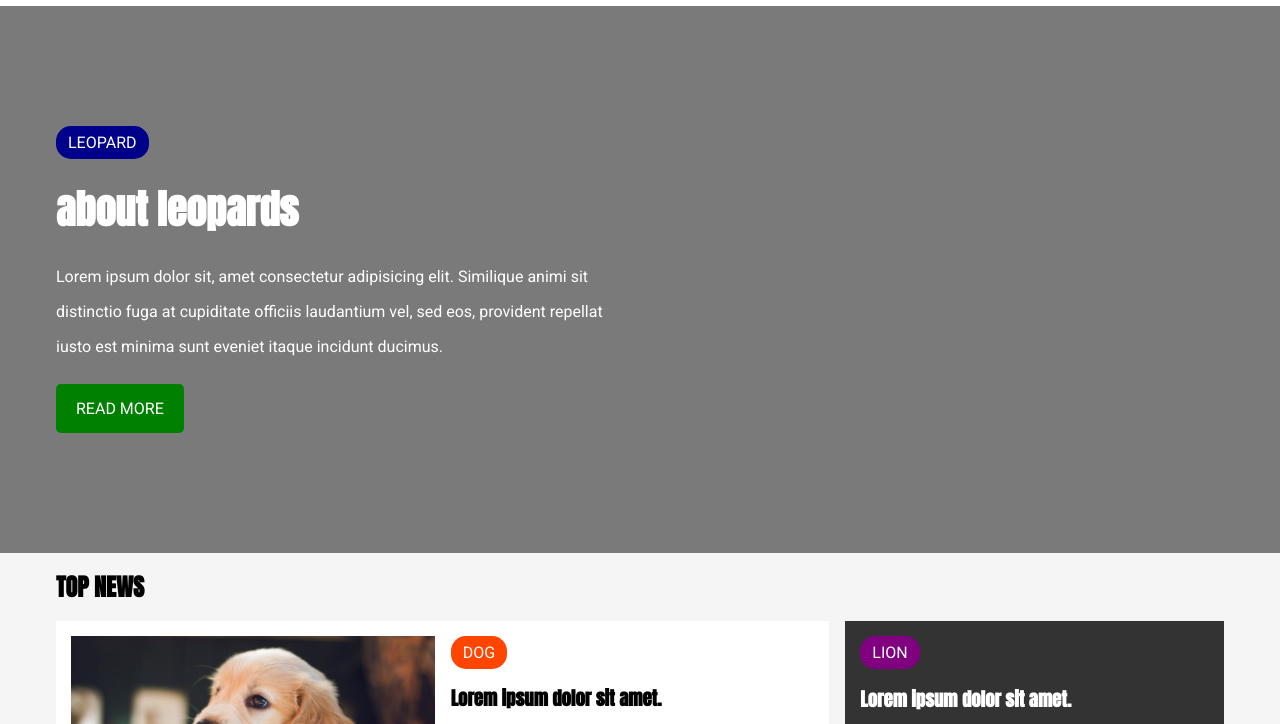
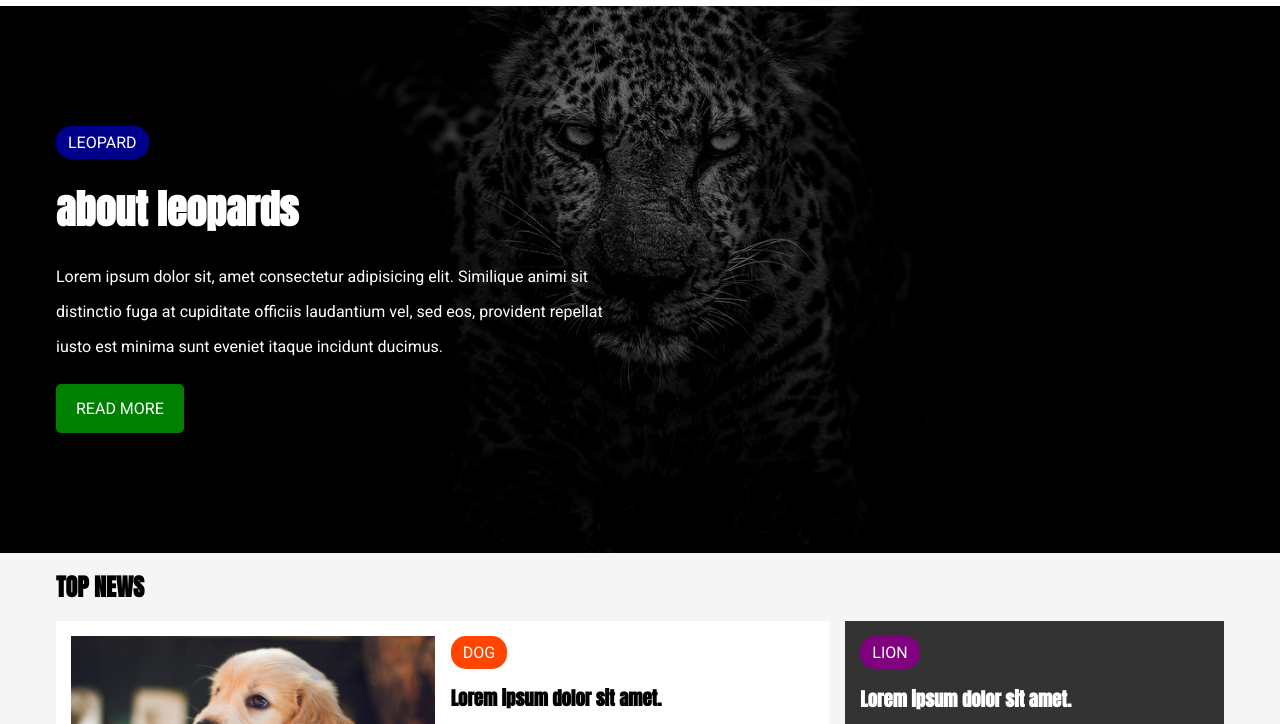
Before and after one commit to soheil-kafi/grid-project, a plain HTML site: page index.html in a window 1280 px wide. Shown: the part 49-773 px from the top of the page. Drawn offline with Linux system fonts and the light colour scheme.

Commit message:
addres img changed

```diff
--- a/css/style.css
+++ b/css/style.css
@@ -130,7 +130,7 @@ h6 {
 /* hero page */
 .hero-img {
   background: linear-gradient(rgba(0, 0, 0, 0.5), rgba(0, 0, 0, 0.5)),
-    url(images/animal4.jpg) no-repeat fixed center center / cover;
+    url(../images/animal4.jpg) no-repeat fixed center center / cover;
   color: white;
   padding: 120px 0;
 }
```
